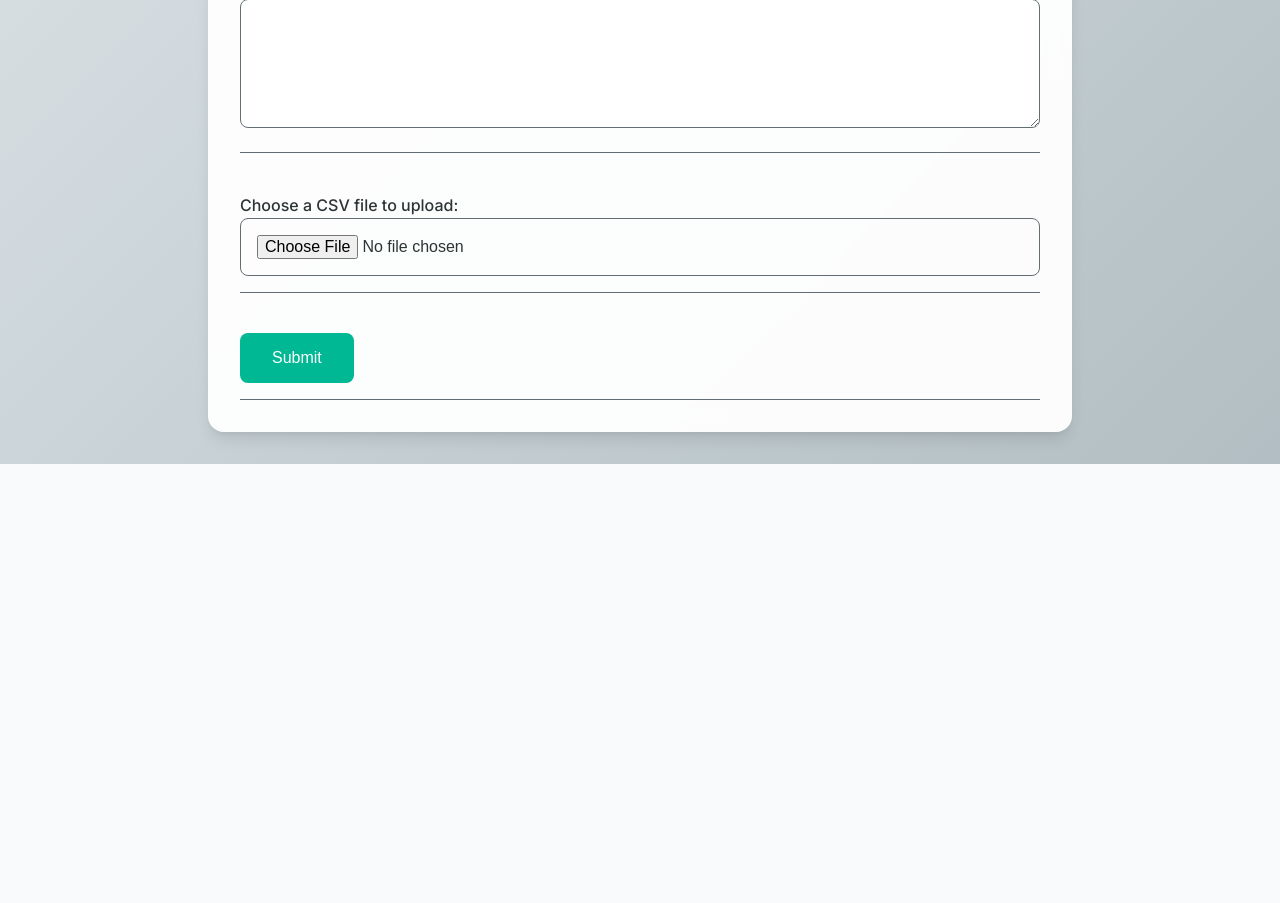
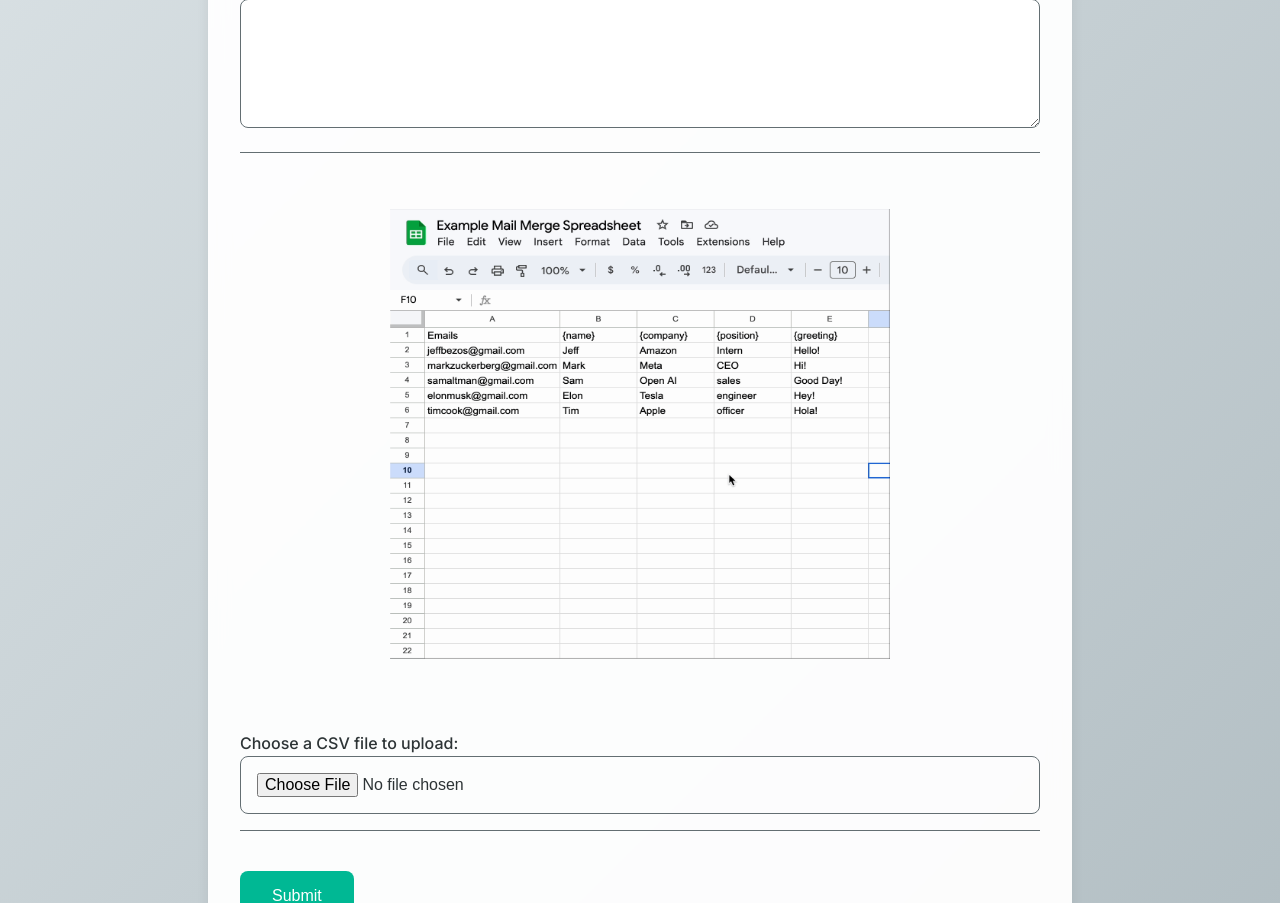
Before and after one commit to MaybeSam05/MailMerge, a Flask app: page /csvparameters in a window 1280 px wide. Shown: the part 501-1404 px from the top of the page. Before the commit the page ends 965 px from the top, so only its background shows below. Run offline with Flask 3, Linux system fonts and the light colour scheme.

Commit message:
Added gif to csvparameters

```diff
--- a/templates/csvparameters.html
+++ b/templates/csvparameters.html
@@ -102,6 +102,13 @@
         border-bottom: 1px solid var(--secondary-color);
       }
 
+      .gif-container {
+        display: flex;
+        justify-content: center;
+        align-items: center;
+        margin: var(--spacing-lg) 0;
+      }
+
       @media (max-width: 768px) {
         .container {
           padding: var(--spacing-md);
@@ -131,6 +138,11 @@
                 <label for="initialBody">Body Email</label>
                 <textarea id="initialBody" name="initialBody" rows="5" class="dynamic-input" required></textarea>
             </div>
+
+            <div class="gif-container">
+                <img src="/static/mailmerge.gif" alt="Animated GIF" style="width:500px;height:450px;">
+            </div>
+
             <div class="section">
                 <label for="csvFile">Choose a CSV file to upload:</label>
                 <input type="file" id="csvFile" name="csvFile" accept=".csv" required>
```
Also changed, not shown: static/mailmerge.gif (added), 1 other file.
